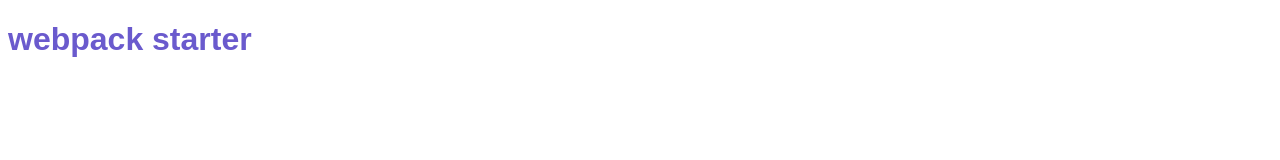
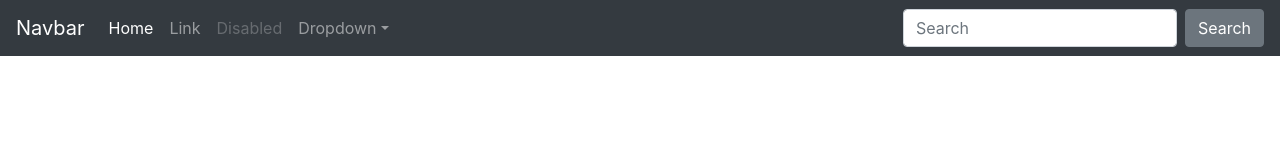
Before and after one commit to DmytroS-7/landing-bootstrap-webpack, a website built with webpack: page src/index.html in a window 1280 px wide. Built offline with nearby package versions, Linux system fonts and the light colour scheme.

Commit message:
import style bootstrap

```diff
--- a/src/index.html
+++ b/src/index.html
@@ -6,6 +6,68 @@
     <title>webpack starterkit</title>
   </head>
   <body>
-    <h1>webpack starter</h1>
+    <nav class="navbar navbar-expand-md navbar-dark bg-dark fixed-top">
+      <a class="navbar-brand" href="#">Navbar</a>
+      <button
+        class="navbar-toggler"
+        type="button"
+        data-toggle="collapse"
+        data-target="#navbarsExampleDefault"
+        aria-controls="navbarsExampleDefault"
+        aria-expanded="false"
+        aria-label="Toggle navigation"
+      >
+        <span class="navbar-toggler-icon"></span>
+      </button>
+
+      <div class="collapse navbar-collapse" id="navbarsExampleDefault">
+        <ul class="navbar-nav mr-auto">
+          <li class="nav-item active">
+            <a class="nav-link" href="#"
+              >Home <span class="sr-only">(current)</span></a
+            >
+          </li>
+          <li class="nav-item">
+            <a class="nav-link" href="#">Link</a>
+          </li>
+          <li class="nav-item">
+            <a
+              class="nav-link disabled"
+              href="#"
+              tabindex="-1"
+              aria-disabled="true"
+              >Disabled</a
+            >
+          </li>
+          <li class="nav-item dropdown">
+            <a
+              class="nav-link dropdown-toggle"
+              href="#"
+              id="dropdown01"
+              data-toggle="dropdown"
+              aria-haspopup="true"
+              aria-expanded="false"
+              >Dropdown</a
+            >
+            <div class="dropdown-menu" aria-labelledby="dropdown01">
+              <a class="dropdown-item" href="#">Action</a>
+              <a class="dropdown-item" href="#">Another action</a>
+              <a class="dropdown-item" href="#">Something else here</a>
+            </div>
+          </li>
+        </ul>
+        <form class="form-inline my-2 my-lg-0">
+          <input
+            class="form-control mr-sm-2"
+            type="text"
+            placeholder="Search"
+            aria-label="Search"
+          />
+          <button class="btn btn-secondary my-2 my-sm-0" type="submit">
+            Search
+          </button>
+        </form>
+      </div>
+    </nav>
   </body>
 </html>
--- a/src/scripts/index.js
+++ b/src/scripts/index.js
@@ -1,6 +1,3 @@
 import "../styles/index.scss";
 import "@fortawesome/fontawesome-free/js/all";
 import "bootstrap";
-import "~bootstrap/scss/bootstrap";
-
-console.log("webpack starterkit");
--- a/src/styles/index.scss
+++ b/src/styles/index.scss
@@ -1,6 +1 @@
-$body-color: slateblue;
-
-body {
-  color: $body-color;
-  font-family: sans-serif;
-}
+@import "~bootstrap/scss/bootstrap";
```
